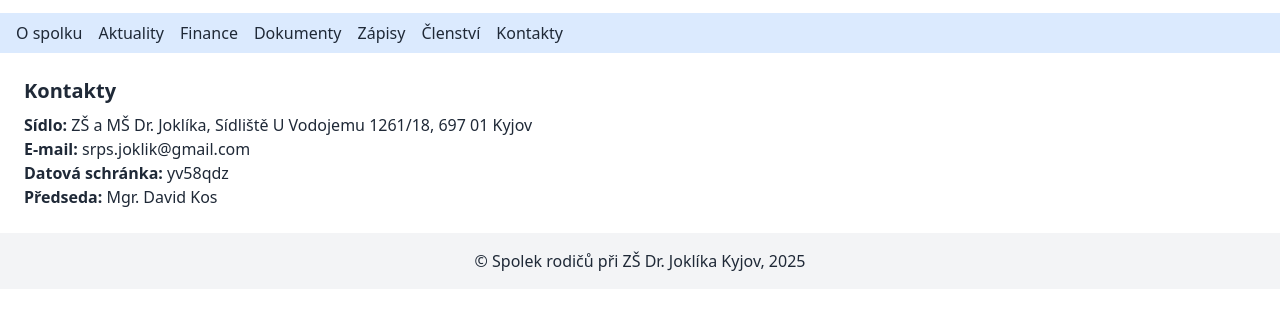
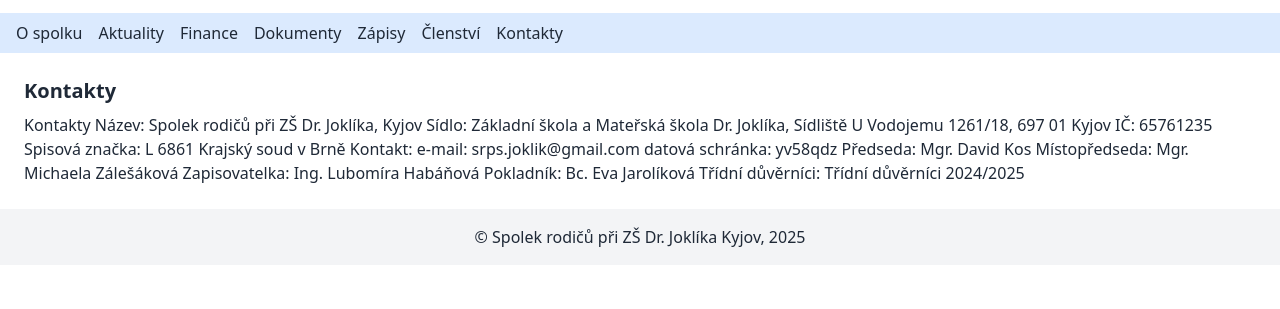
Before and after one commit to srpsJoklik/srps-joklik, a plain HTML site: page index.html in a window 1280 px wide. Both pictures are taken after a click on the button "Kontakty". Shown: the part 67-376 px from the top of the page. Drawn offline with nearby package versions, Linux system fonts and the light colour scheme.

Commit message:
Add files via upload

```diff
--- a/index.html
+++ b/index.html
@@ -1,8 +1,6 @@
-<!DOCTYPE html>
-<html lang="cs">
-<head>
-  <meta charset="UTF-8" />
-  <meta name="viewport" content="width=device-width, initial-scale=1.0" />
+<html lang="cs"><head>
+  <meta charset="UTF-8">
+  <meta name="viewport" content="width=device-width, initial-scale=1.0">
   <title>Spolek rodičů při ZŠ Dr. Joklíka Kyjov</title>
   <script src="https://cdn.tailwindcss.com"></script>
   <link rel="icon" href="logo.png" type="image/png">
@@ -71,17 +69,34 @@
       <p>Členem může být každý rodič žáka školy, který uhradí členský příspěvek. Výše příspěvku pro školní rok 2024/2025 činí 300 Kč za první i druhé dítě.</p>
     </section>
 
-    <section id="kontakty" class="tab-content hidden">
-      <h2 class="text-xl font-semibold mb-2">Kontakty</h2>
-      <p><strong>Sídlo:</strong> ZŠ a MŠ Dr. Joklíka, Sídliště U Vodojemu 1261/18, 697 01 Kyjov</p>
-      <p><strong>E-mail:</strong> srps.joklik@gmail.com</p>
-      <p><strong>Datová schránka:</strong> yv58qdz</p>
-      <p><strong>Předseda:</strong> Mgr. David Kos</p>
-    </section>
+    <section id="kontakty" class="tab-content hidden"><h2 class="text-xl font-semibold mb-2">Kontakty</h2><p>Kontakty
+
+Název: Spolek rodičů při ZŠ Dr. Joklíka, Kyjov
+Sídlo: Základní škola a Mateřská škola Dr. Joklíka, Sídliště U Vodojemu 1261/18, 697 01 Kyjov
+IČ: 65761235
+Spisová značka: L 6861 Krajský soud v Brně
+
+
+
+Kontakt:
+
+e-mail: 		srps.joklik@gmail.com
+
+datová schránka: 	yv58qdz
+
+
+Předseda:		Mgr. David Kos
+Místopředseda:	Mgr. Michaela Zálešáková
+Zapisovatelka:	Ing. Lubomíra Habáňová
+Pokladník:		Bc. Eva Jarolíková
+
+Třídní důvěrníci:	Třídní důvěrníci 2024/2025
+
+</p></section>
   </main>
 
   <footer class="bg-gray-100 text-center py-4">
-    <p>&copy; Spolek rodičů při ZŠ Dr. Joklíka Kyjov, 2025</p>
+    <p>© Spolek rodičů při ZŠ Dr. Joklíka Kyjov, 2025</p>
   </footer>
 
   <script>
@@ -90,5 +105,6 @@
       document.getElementById(tabId).classList.remove('hidden');
     }
   </script>
-</body>
-</html>
+
+
+</body></html>
```
